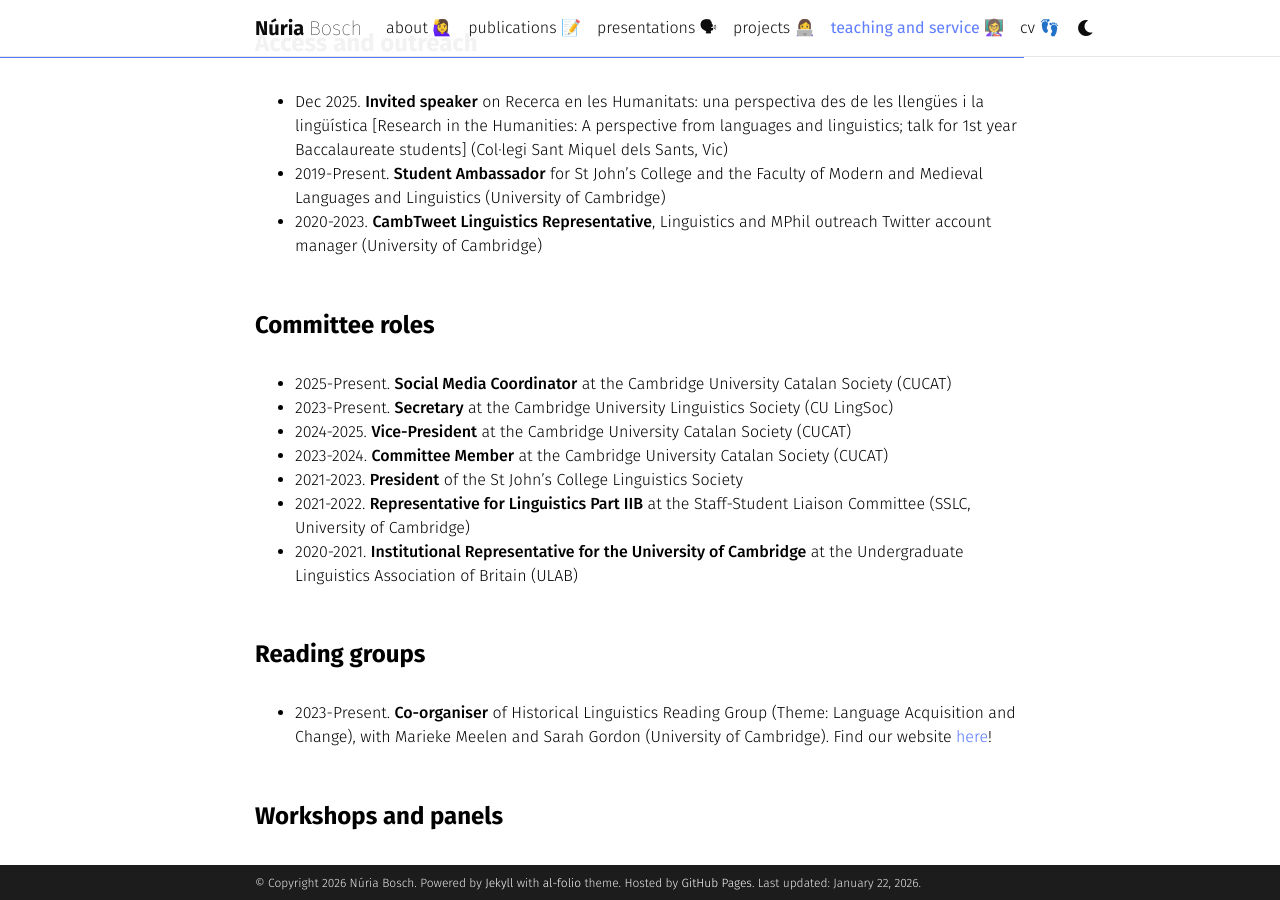
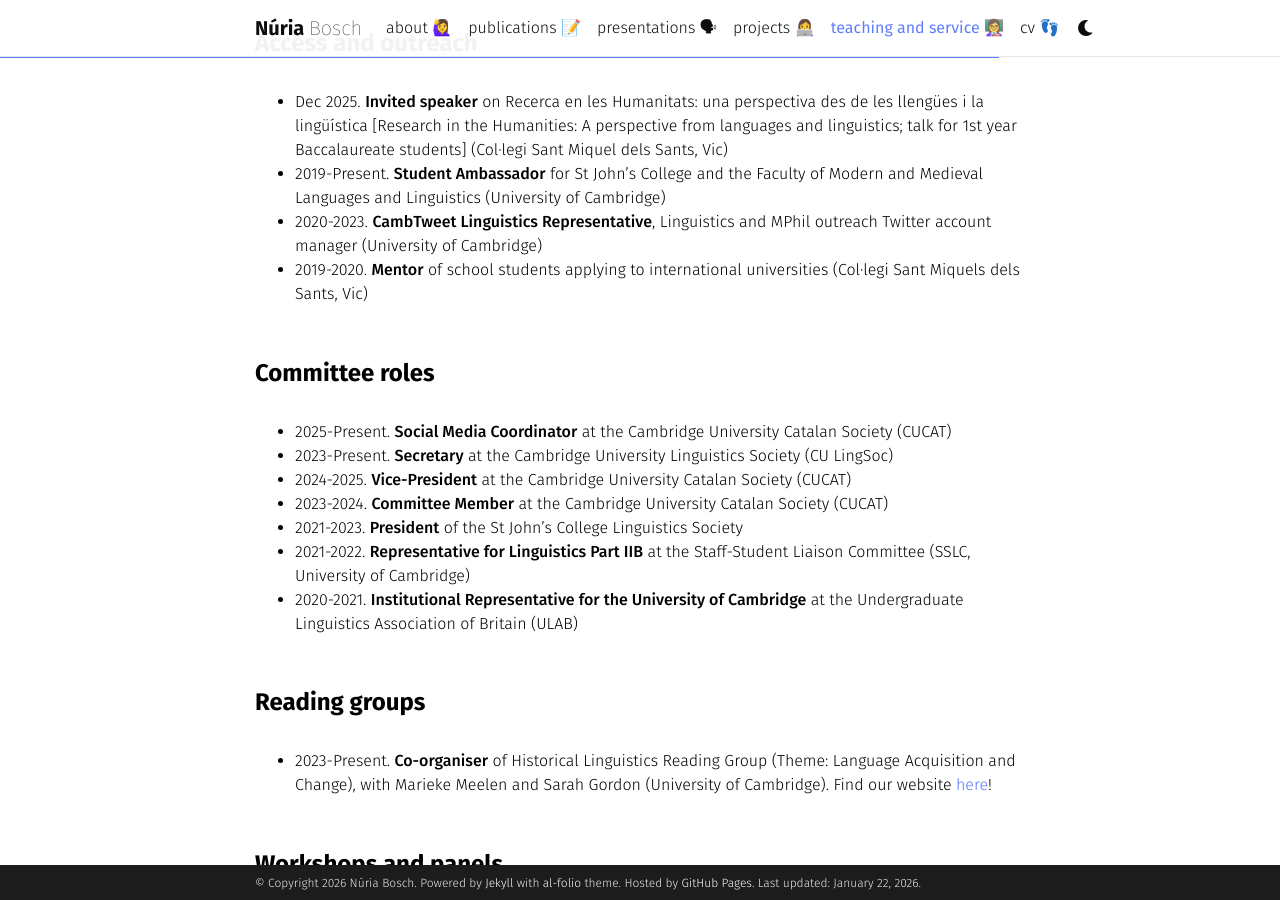
Before and after one commit to nuria-bosch/nuria-bosch.github.io, a Jekyll site: the page built from _pages/teaching_and_service.md, in a window 1280 px wide and 900 px high, scrolled down 1511 px. Built offline with Jekyll 4.4.1, drawn with Linux system fonts in a browser that asks for light colours; some web fonts are replaced; comment, search, counter and statistics services are not loaded; a style sheet for code colours, icons or effects is not loaded.

Commit message:
Update teaching_and_service.md

```diff
--- a/_pages/teaching_and_service.md
+++ b/_pages/teaching_and_service.md
@@ -53,6 +53,7 @@ _Edited volumes_
 - Dec 2025. **Invited speaker** on _Recerca en les Humanitats: una perspectiva des de les llengües i la lingüística_ \[Research in the Humanities: A perspective from languages and linguistics; talk for 1st year Baccalaureate students] (Col·legi Sant Miquel dels Sants, Vic)
 - 2019-Present. **Student Ambassador** for  St John's College and the Faculty of Modern and Medieval Languages and Linguistics (University of Cambridge)
 - 2020-2023. **CambTweet Linguistics Representative**, Linguistics and MPhil outreach Twitter account manager (University of Cambridge)
+- 2019-2020. **Mentor** of school students applying to international universities (Col·legi Sant Miquels dels Sants, Vic)
 
 <h4 style="margin-top: 3.3rem; margin-bottom: 2rem; font-weight: bold;">Committee roles</h4>
 
```
